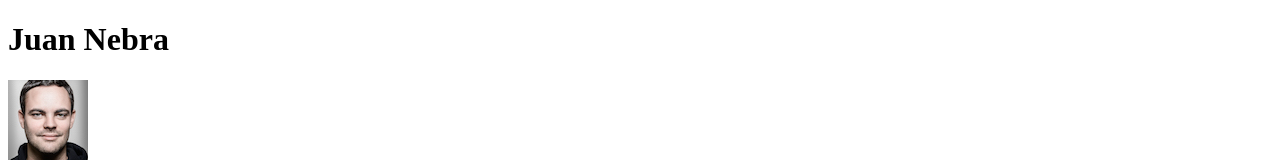
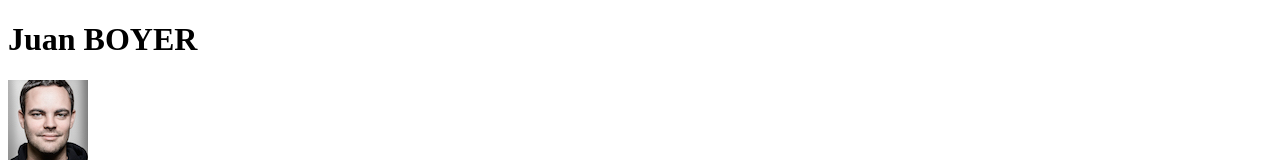
Before and after one commit to juanito974/carte-de-visite, a plain HTML site: page index.html in a window 1280 px wide. Shown: the top 162 px of the page. Drawn offline with Linux system fonts and the light colour scheme.

Commit message:
Modif photo et index.html

```diff
--- a/index.html
+++ b/index.html
@@ -6,7 +6,7 @@
     </head>
 
     <body>
-        <h1>Juan Nebra</h1>
+        <h1>Juan BOYER</h1>
 
         <p><a href="photo.jpg"><img src="photo_mini.jpg" alt="Photo d'identité Mathieu Nebra" /></a></p>
 
```
Also changed, not shown: 1 other file.
